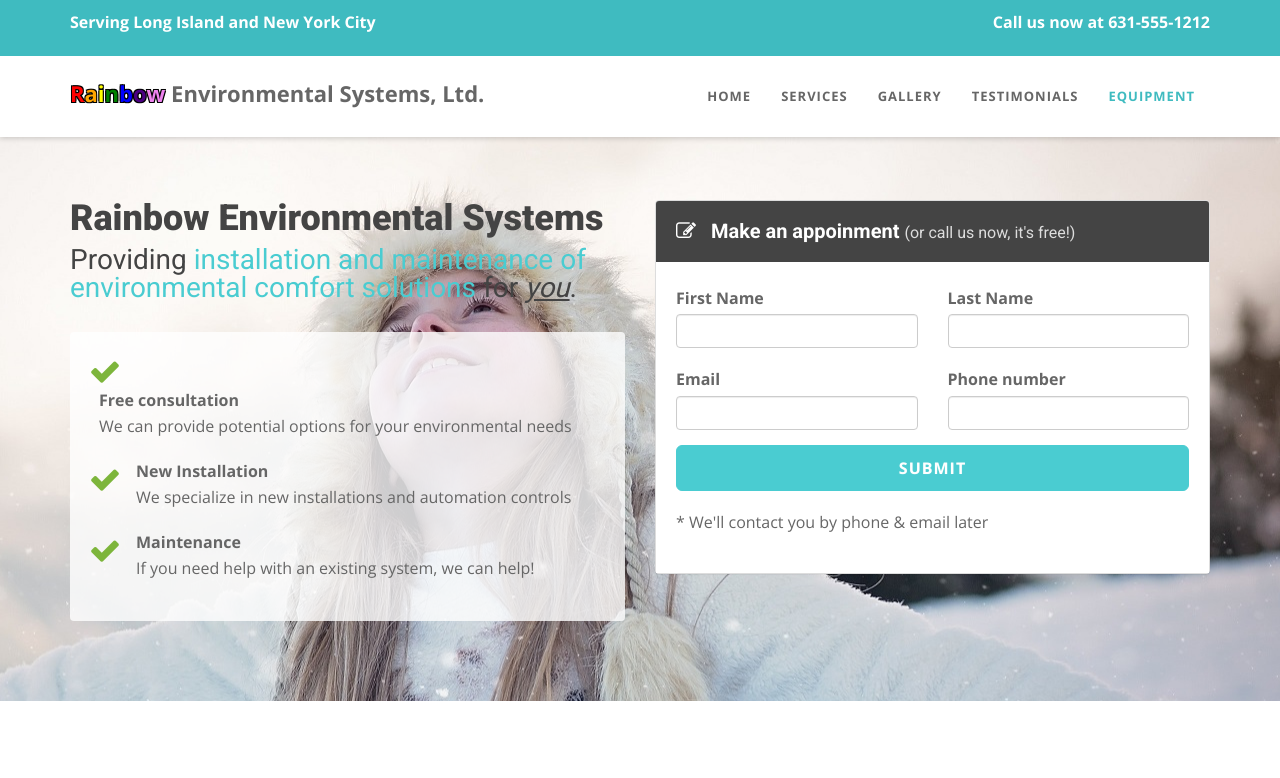
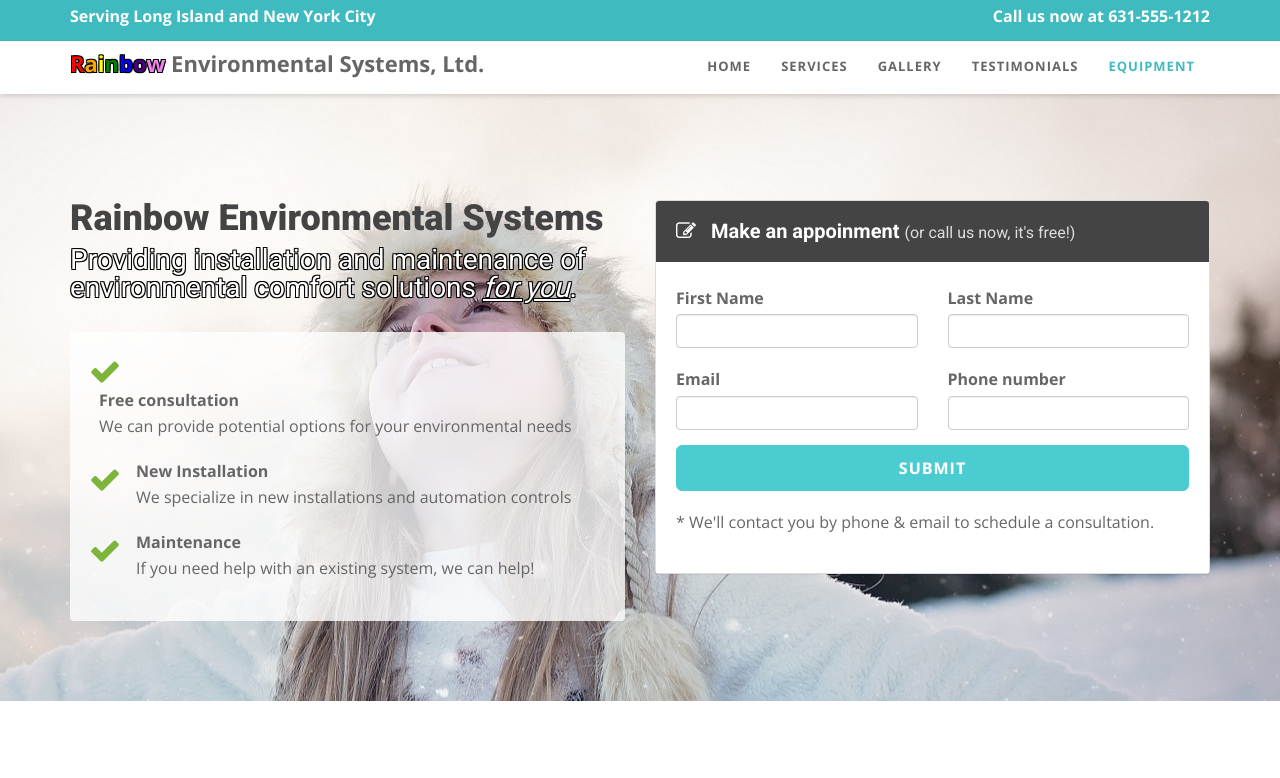
Before and after one commit to michaeleyring/www.rainbowenvironmental.net, a plain HTML site: page index.html in a window 1280 px wide. Shown: the top 778 px of the page. Drawn offline with nearby package versions, Linux system fonts and the light colour scheme.

Commit message:
Tighten up top bars on page. Change intro sub text to white with shadow for clarity. Update to verbiage in email form and gallery/brands

```diff
--- a/css/style.css
+++ b/css/style.css
@@ -238,8 +238,8 @@ Top area
     transition: all .4s ease-in-out;
 	width: 100%;
 	color: #fff;
-	padding-top: 10px;
-	padding-bottom: 10px;
+	padding-top: 4px;
+	padding-bottom: 1px;
 }
 
 .top-area.top-padding {
@@ -260,8 +260,8 @@ Navigation
 ============= */
 
 .navbar-brand {
-  padding-top: 22px;
-  margin-top: 5px;
+  padding-top: 12px;
+  margin-top: 0px;
   padding-bottom: 0;
 }
 
@@ -287,7 +287,7 @@ Navigation
 }
 
 .navbar.navbar-custom .navigation {
-	padding-bottom: 15px;
+	padding-bottom: 2px;
 
 }
 
@@ -322,7 +322,7 @@ Navigation
 }
 
 .navbar.navbar-custom ul.nav.navbar-nav {
-	margin-top: 15px;
+	margin-top: 0px;
  	-webkit-transition: all .4s ease-in-out;
     -moz-transition: all .4s ease-in-out;
     transition: all .4s ease-in-out;
@@ -2125,3 +2125,13 @@ a.btn:focus{
     -1px 1px 0 #000,
     1px 1px 0 #000;
 }
+
+.whitestroke
+{
+    color: white;
+    text-shadow:
+    -1px -1px 0 #000,
+    1px -1px 0 #000,
+    -1px 1px 0 #000,
+    1px 1px 0 #000;
+}
--- a/index.html
+++ b/index.html
@@ -53,7 +53,7 @@
                 </button>
           <a class="navbar-brand" href="index.html">
                     <!-- <img src="img/logo.png" alt="" width="240" height="50" />-->
-                    <p><span class="redstroke">R</span><span class="orangestroke">a</span><span class="yellowstroke">i</span><span class="greenstroke">n</span><span class="bluestroke">b</span><span class="indigostroke">o</span><span class="violetstroke">w</span> Environmental Systems, Ltd.</p>
+                    <span><span class="redstroke">R</span><span class="orangestroke">a</span><span class="yellowstroke">i</span><span class="greenstroke">n</span><span class="bluestroke">b</span><span class="indigostroke">o</span><span class="violetstroke">w</span> Environmental Systems, Ltd.</span>
                     <!-- 150 x 40 -->
                 </a>
         </div>
@@ -66,17 +66,6 @@
             <li><a href="#gallery">Gallery</a></li>
             <li><a href="#testimonial">Testimonials</a></li>
             <li><a href="#equipment">Equipment</a></li>
-				<!-- <li><a href="#pricing">Pricing</a></li> -->
-			<!--	<li class="dropdown">
-				  <a href="#" class="dropdown-toggle" data-toggle="dropdown"><span class="badge custom-badge red pull-right">Extra</span>More <b class="caret"></b></a>
-				  <ul class="dropdown-menu">
-					<li><a href="index.html">Home form</a></li>
-					<li><a href="index-video.html">Home video</a></li>
-					<li><a href="index-cta.html">Home CTA</a></li>
-					<li><a href="https://bootstrapmade.com">Download</a></li>
-				  </ul>
-  			</li>
-                  <-->
           </ul>
         </div>
         <!-- /.navbar-collapse -->
@@ -95,7 +84,7 @@
                 <h2 class="h-ultra">Rainbow Environmental Systems</h2>
               </div>
               <div class="wow fadeInUp" data-wow-offset="0" data-wow-delay="0.1s">
-					<h4 class="h-light">Providing <span class="color">installation and maintenance of environmental comfort solutions</span> for <i><u>you</u></i>.</h4>
+                <h4 class="whitestroke">Providing installation and maintenance of environmental comfort solutions <i><u>for you</u></i>.</h4>
               </div>
               <div class="well well-trans">
                 <div class="wow fadeInRight" data-wow-delay="0.1s">
@@ -153,7 +142,7 @@
 
                                 <input type="submit" value="Submit" class="btn btn-skin btn-block btn-lg">
 
-										<p class="lead-footer">* We'll contact you by phone & email later</p>
+                                <p class="lead-footer">* We'll contact you by phone & email to schedule a consultation.</p>
 
                       </form>
                     </div>
@@ -374,7 +363,7 @@
 
       <div class="container">
         <div class="row">
-                <div class="col-sm-12 col-md-12 col-lg-12" >
+          <div class="col-sm-12 col-md-12 col-lg-12">
             <div class="wow bounceInUp" data-wow-delay="0.2s">
               <div id="owl-works" class="owl-carousel">
                 <div class="item"><a href="img/photo/resnet_mitsu-outdoor.jpg" title="This is an image title" data-lightbox-gallery="gallery1" data-lightbox-hidpi="img/works/1@2x.jpg"><img src="img/photo/resnet_mitsu-outdoor.jpg" class="img-responsive" alt="img"></a></div>
@@ -412,8 +401,12 @@
                   <div class="col-md-4 col-sm-6">
                     <div class="block-text rel zmin">
                       <a title="" href="#">Central Air Conditioning Repair</a>
-							    <div class="mark">My rating: <span class="rating-input"><span data-value="0" class="glyphicon glyphicon-star"></span><span data-value="1" class="glyphicon glyphicon-star"></span><span data-value="2" class="glyphicon glyphicon-star"></span><span data-value="3" class="glyphicon glyphicon-star"></span><span data-value="4" class="glyphicon glyphicon-star"></span><span data-value="5" class="glyphicon glyphicon-star"></span>  </span></div>
-						        <p>John sent me a response on thumb tack that explained his problem solving technique. He was simple in his explanation yet complete and thorough. When he arrived he went to the suspected problem area and was able to fix the leak in a reasonable amount of time despite the obvious complexity. He made an additional improvement to the drainage of my unit which he suspected might have contributed to my problem. He gave me his price which more than fair. I had someone else look at this prior to John and did not feel that they were being fair in price. In addition, they suggested a replacement of the entire unit that John had repaired. Their price for their coolant (the same one John gave me) was over 4 times more than John charged me. If you want the straight story and a fair price I strongly recommend John and Rainbow Environment Systems.</p>
+                      <div class="mark">My rating: <span class="rating-input"><span data-value="0" class="glyphicon glyphicon-star"></span><span data-value="1" class="glyphicon glyphicon-star"></span><span data-value="2" class="glyphicon glyphicon-star"></span><span data-value="3" class="glyphicon glyphicon-star"></span><span data-value="4" class="glyphicon glyphicon-star"></span><span data-value="5" class="glyphicon glyphicon-star"></span>
+                        </span></div>
+                      <p>John sent me a response on thumb tack that explained his problem solving technique. He was simple in his explanation yet complete and thorough. When he arrived he went to the suspected problem area and was able to fix the
+                        leak in a reasonable amount of time despite the obvious complexity. He made an additional improvement to the drainage of my unit which he suspected might have contributed to my problem. He gave me his price which more than
+                        fair. I had someone else look at this prior to John and did not feel that they were being fair in price. In addition, they suggested a replacement of the entire unit that John had repaired. Their price for their coolant (the
+                        same one John gave me) was over 4 times more than John charged me. If you want the straight story and a fair price I strongly recommend John and Rainbow Environment Systems.</p>
                       <ins class="ab zmin sprite sprite-i-triangle block"></ins>
                     </div>
                     <div class="person-text rel text-light">
@@ -425,8 +418,11 @@
                   <div class="col-md-4 col-sm-6 hidden-xs">
                     <div class="block-text rel zmin">
                       <a title="" href="#">Mini Split Design and Installation</a>
-							    <div class="mark">My rating: <span class="rating-input"><span data-value="0" class="glyphicon glyphicon-star"></span><span data-value="1" class="glyphicon glyphicon-star"></span><span data-value="2" class="glyphicon glyphicon-star"></span><span data-value="3" class="glyphicon glyphicon-star"></span><span data-value="4" class="glyphicon glyphicon-star"></span><span data-value="5" class="glyphicon glyphicon-star"></span>  </span></div>
-						        <p>Rainbow Environmental Systems helped me with the design and installation of a six zone Mitsubishi mini split system in my new construction home. The units were built into the design of the house and hidden from view. Rainbow was there to review the approach and options that were available every step of the way. The system was even built in such a way that I can add two more zones with minimal effort in the future for potential additions we noted we may have. Everything was very professional and meticulous, and I would highly recommend them.</p>
+                      <div class="mark">My rating: <span class="rating-input"><span data-value="0" class="glyphicon glyphicon-star"></span><span data-value="1" class="glyphicon glyphicon-star"></span><span data-value="2" class="glyphicon glyphicon-star"></span><span data-value="3" class="glyphicon glyphicon-star"></span><span data-value="4" class="glyphicon glyphicon-star"></span><span data-value="5" class="glyphicon glyphicon-star"></span>
+                        </span></div>
+                      <p>Rainbow Environmental Systems helped me with the design and installation of a six zone Mitsubishi mini split system in my new construction home. The units were built into the design of the house and hidden from view. Rainbow
+                        was there to review the approach and options that were available every step of the way. The system was even built in such a way that I can add two more zones with minimal effort in the future for potential additions we noted
+                        we may have. Everything was very professional and meticulous, and I would highly recommend them.</p>
                       <ins class="ab zmin sprite sprite-i-triangle block"></ins>
                     </div>
                     <div class="person-text rel text-light">
@@ -438,7 +434,8 @@
                   <div class="col-md-4 col-sm-6 hidden-sm hidden-xs">
                     <div class="block-text rel zmin">
                       <a title="" href="#">Central Air Conditioning Installation</a>
-								<div class="mark">My rating: <span class="rating-input"><span data-value="0" class="glyphicon glyphicon-star"></span><span data-value="1" class="glyphicon glyphicon-star"></span><span data-value="2" class="glyphicon glyphicon-star"></span><span data-value="3" class="glyphicon glyphicon-star"></span><span data-value="4" class="glyphicon glyphicon-star"></span><span data-value="5" class="glyphicon glyphicon-star"></span>  </span></div>
+                      <div class="mark">My rating: <span class="rating-input"><span data-value="0" class="glyphicon glyphicon-star"></span><span data-value="1" class="glyphicon glyphicon-star"></span><span data-value="2" class="glyphicon glyphicon-star"></span><span data-value="3" class="glyphicon glyphicon-star"></span><span data-value="4" class="glyphicon glyphicon-star"></span><span data-value="5" class="glyphicon glyphicon-star"></span>
+                        </span></div>
                       <p>Great service, neat, honest and professional. Came by the home to see the job. All went smoothly from there. Will hire again and/or recommend.</p>
                       <ins class="ab zmin sprite sprite-i-triangle block"></ins>
                     </div>
@@ -453,8 +450,11 @@
                   <div class="col-md-4 col-sm-6">
                     <div class="block-text rel zmin">
                       <a title="" href="#">Central Air Conditioning Repair</a>
-                    <div class="mark">My rating: <span class="rating-input"><span data-value="0" class="glyphicon glyphicon-star"></span><span data-value="1" class="glyphicon glyphicon-star"></span><span data-value="2" class="glyphicon glyphicon-star"></span><span data-value="3" class="glyphicon glyphicon-star"></span><span data-value="4" class="glyphicon glyphicon-star"></span><span data-value="5" class="glyphicon glyphicon-star"></span>  </span></div>
-						        <p>I had a great experience with John. I called and spoke with him about my service needs. I have had an ongoing issue with leaking refrigerant from my AC unit. Spent nearly a $1000 a few years ago with no successful repair performed. I was not sure if the system could be fixed; however, John explained his approach and did exactly what he promised. He found and repaired a leak that another vendor could not. My system is now repaired, fully charged and keeping my home cool!!! His service was professional, timely and better priced than his estimate. If you need HVAC work in Suffolk County, you've found your guy. I am a very pleased customer!!!</p>
+                      <div class="mark">My rating: <span class="rating-input"><span data-value="0" class="glyphicon glyphicon-star"></span><span data-value="1" class="glyphicon glyphicon-star"></span><span data-value="2" class="glyphicon glyphicon-star"></span><span data-value="3" class="glyphicon glyphicon-star"></span><span data-value="4" class="glyphicon glyphicon-star"></span><span data-value="5" class="glyphicon glyphicon-star"></span>
+                        </span></div>
+                      <p>I had a great experience with John. I called and spoke with him about my service needs. I have had an ongoing issue with leaking refrigerant from my AC unit. Spent nearly a $1000 a few years ago with no successful repair
+                        performed. I was not sure if the system could be fixed; however, John explained his approach and did exactly what he promised. He found and repaired a leak that another vendor could not. My system is now repaired, fully
+                        charged and keeping my home cool!!! His service was professional, timely and better priced than his estimate. If you need HVAC work in Suffolk County, you've found your guy. I am a very pleased customer!!!</p>
                       <ins class="ab zmin sprite sprite-i-triangle block"></ins>
                     </div>
                     <div class="person-text rel text-light">
@@ -466,7 +466,8 @@
                   <div class="col-md-4 col-sm-6 hidden-xs">
                     <div class="block-text rel zmin">
                       <a title="" href="#">Central Air Conditioning Repair</a>
-                  <div class="mark">My rating: <span class="rating-input"><span data-value="0" class="glyphicon glyphicon-star"></span><span data-value="1" class="glyphicon glyphicon-star"></span><span data-value="2" class="glyphicon glyphicon-star"></span><span data-value="3" class="glyphicon glyphicon-star"></span><span data-value="4" class="glyphicon glyphicon-star"></span><span data-value="5" class="glyphicon glyphicon-star"></span>  </span></div>
+                      <div class="mark">My rating: <span class="rating-input"><span data-value="0" class="glyphicon glyphicon-star"></span><span data-value="1" class="glyphicon glyphicon-star"></span><span data-value="2" class="glyphicon glyphicon-star"></span><span data-value="3" class="glyphicon glyphicon-star"></span><span data-value="4" class="glyphicon glyphicon-star"></span><span data-value="5" class="glyphicon glyphicon-star"></span>
+                        </span></div>
                       <p>Honest and reliable.</p>
                       <ins class="ab zmin sprite sprite-i-triangle block"></ins>
                     </div>
@@ -479,7 +480,8 @@
                   <div class="col-md-4 col-sm-6 hidden-sm hidden-xs">
                     <div class="block-text rel zmin">
                       <a title="" href="#">**Burner Installation***</a>
-								<div class="mark">My rating: <span class="rating-input"><span data-value="0" class="glyphicon glyphicon-star"></span><span data-value="1" class="glyphicon glyphicon-star"></span><span data-value="2" class="glyphicon glyphicon-star"></span><span data-value="3" class="glyphicon glyphicon-star"></span><span data-value="4" class="glyphicon glyphicon-star"></span><span data-value="5" class="glyphicon glyphicon-star"></span>  </span></div>
+                      <div class="mark">My rating: <span class="rating-input"><span data-value="0" class="glyphicon glyphicon-star"></span><span data-value="1" class="glyphicon glyphicon-star"></span><span data-value="2" class="glyphicon glyphicon-star"></span><span data-value="3" class="glyphicon glyphicon-star"></span><span data-value="4" class="glyphicon glyphicon-star"></span><span data-value="5" class="glyphicon glyphicon-star"></span>
+                        </span></div>
                       <p>Gave many recommendations around our requirements and optional requests, and did a great job with the install. Very knowledgeable and helpful.</p>
                       <ins class="ab zmin sprite sprite-i-triangle block"></ins>
                     </div>
@@ -541,7 +543,7 @@
           </div>
           <div class="col-sm-6 col-md-3">
             <div class="partner">
-     						<a href="http://www.proloncontrols.com/"><img src="img/brands/prolon-controls-logo.png" alt="" /></a>
+              <a href="http://www.proloncontrols.com/"><img src="img/brands/Prolon-Controls-logo.png" alt="" /></a>
             </div>
           </div>
         </div>
```
Also changed, not shown: 1 other file. Lines whose indentation alone changed are shown as unchanged.
